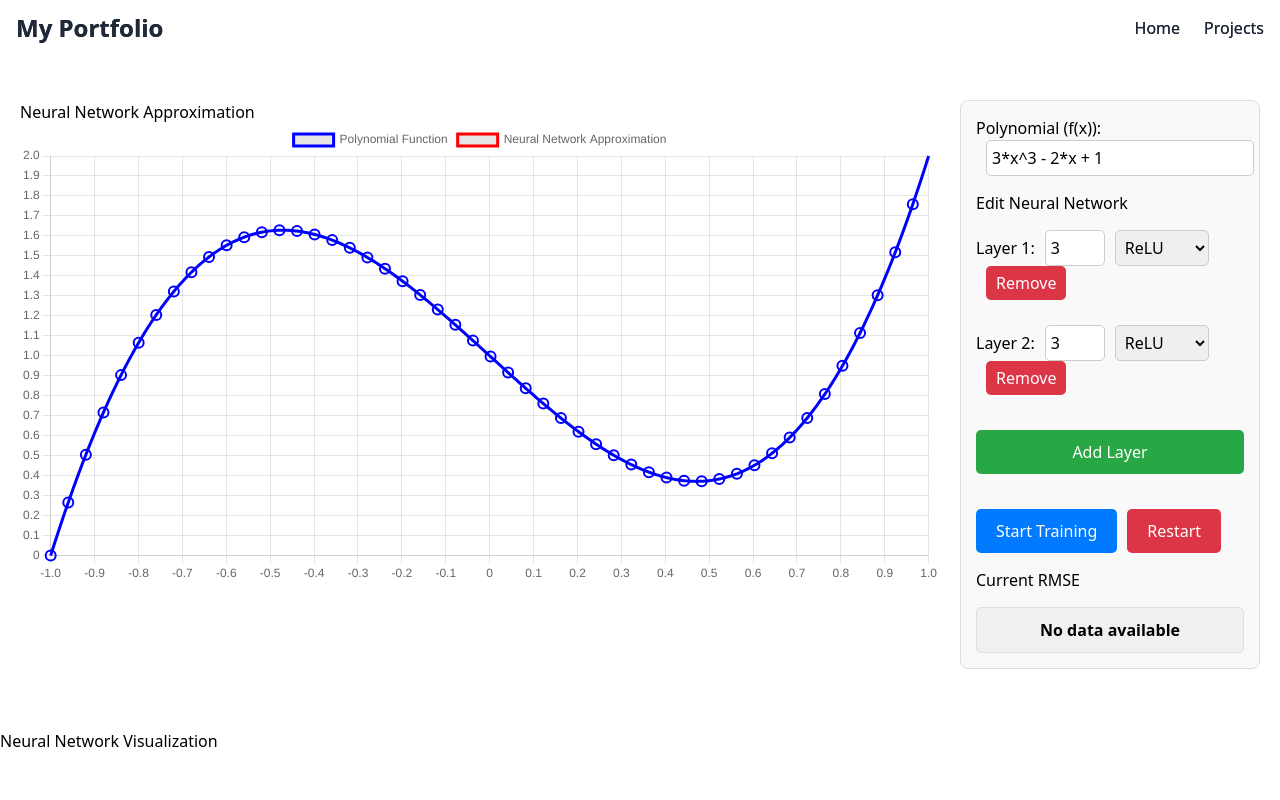
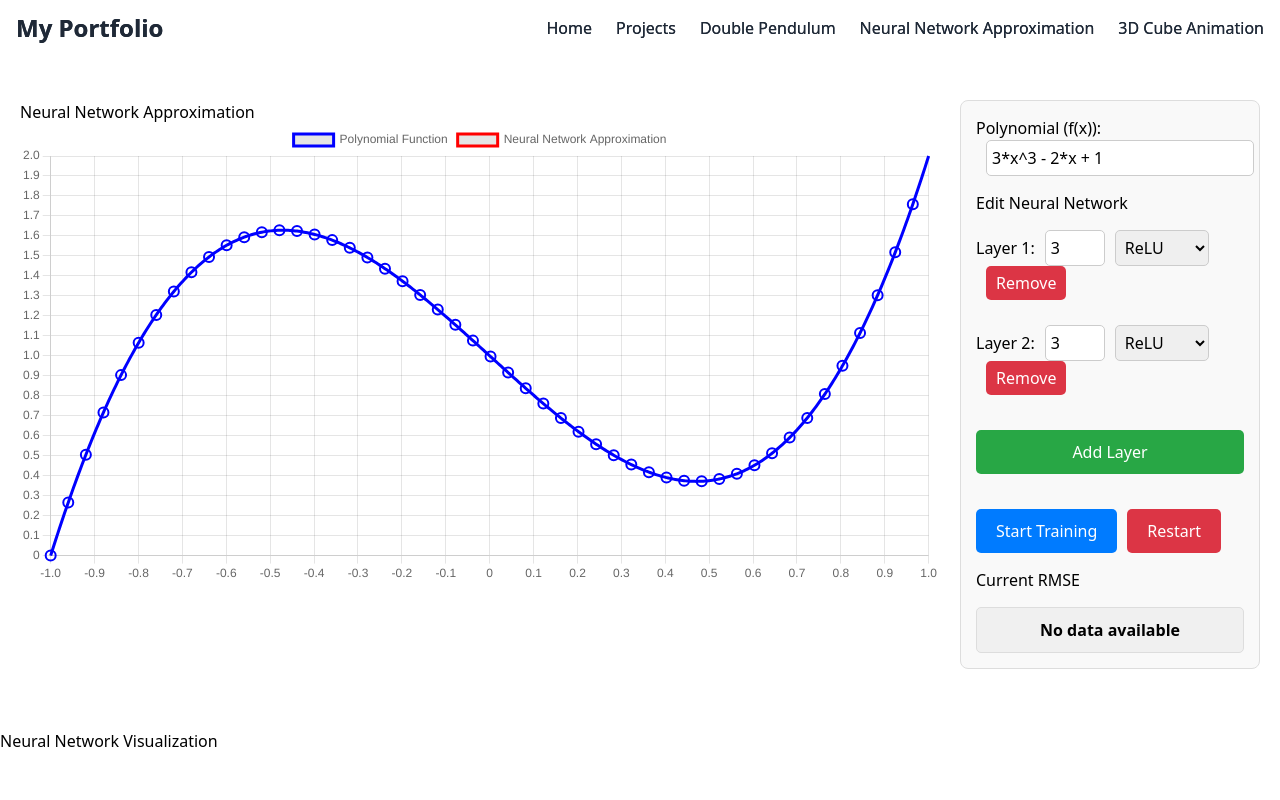
Before and after one commit to Malkamali/Malkamali.github.io, a React (Create React App) app: page /projects/nnapproximation in a window 1280 px wide. Shown: the top 800 px of the page. Built offline with nearby package versions, Linux system fonts and the light colour scheme.

Commit message:
Update Navbar.js

```diff
--- a/src/components/Navbar.js
+++ b/src/components/Navbar.js
@@ -1,4 +1,5 @@
 import React, { useState, useEffect } from 'react';
+import { Link } from 'react-router-dom';
 
 const Navbar = () => {
   const [scrolling, setScrolling] = useState(false);
@@ -17,20 +18,29 @@ const Navbar = () => {
       style={{
         top: 0,
         left: 0,
-        height: '60px', // Adjust as needed
+        height: '60px',
       }}
     >
       <div className="max-w-7xl mx-auto px-4 py-3 flex justify-between items-center">
-        <a href="/" className="text-2xl font-bold text-gray-800">
+        <Link to="/" className="text-2xl font-bold text-gray-800">
           My Portfolio
-        </a>
+        </Link>
         <div className="space-x-6">
-          <a href="/" className="text-gray-800 hover:text-gray-600">
+          <Link to="/" className="text-gray-800 hover:text-gray-600">
             Home
-          </a>
-          <a href="#projects" className="text-gray-800 hover:text-gray-600">
+          </Link>
+          <Link to="/#projects" className="text-gray-800 hover:text-gray-600">
             Projects
-          </a>
+          </Link>
+          <Link to="/projects/doublependulum" className="text-gray-800 hover:text-gray-600">
+            Double Pendulum
+          </Link>
+          <Link to="/projects/nnapproximation" className="text-gray-800 hover:text-gray-600">
+            Neural Network Approximation
+          </Link>
+          <Link to="/projects/3dcube" className="text-gray-800 hover:text-gray-600">
+            3D Cube Animation
+          </Link>
         </div>
       </div>
     </nav>
```
